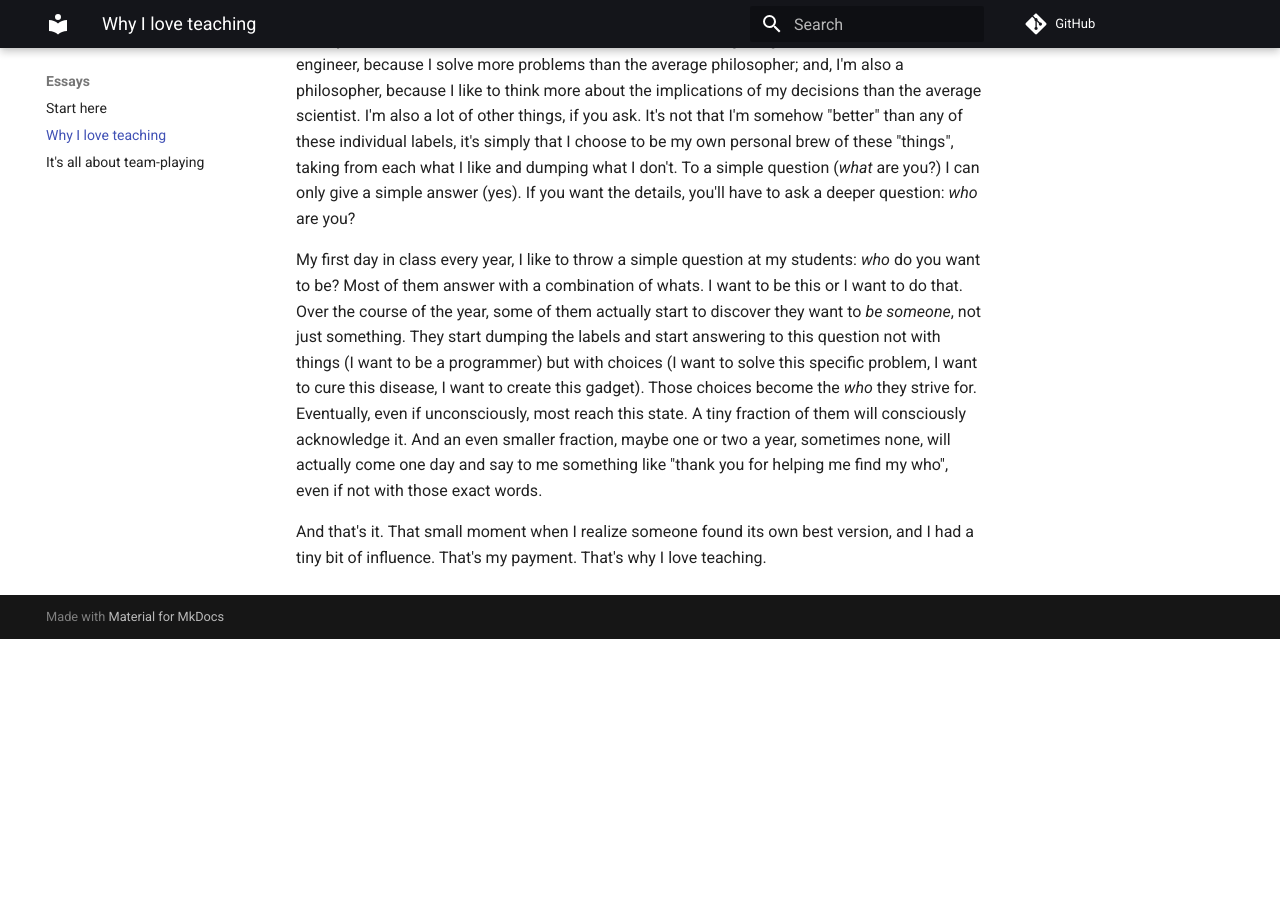
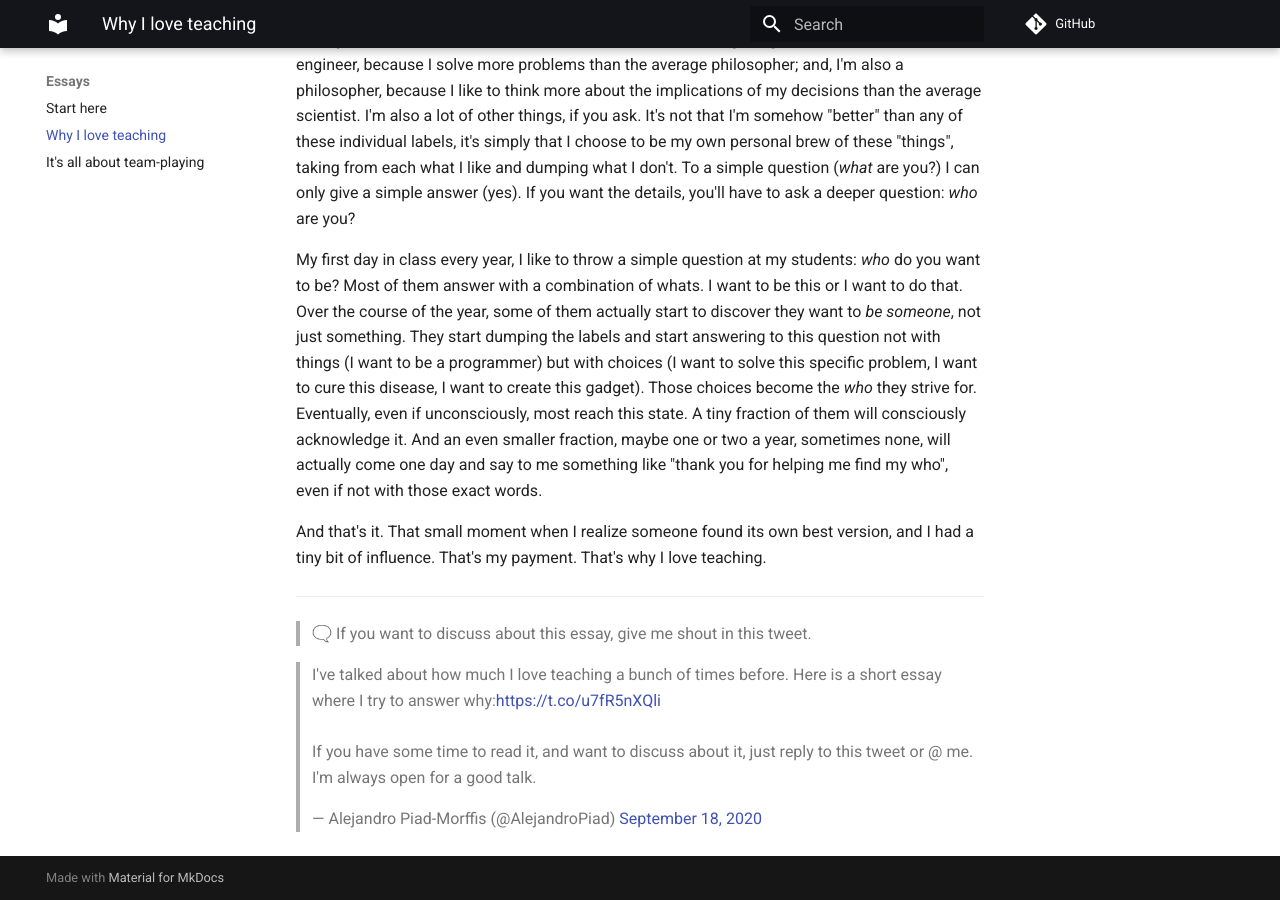
Before and after one commit to dhruvsheth-ai/apiad, an MkDocs documentation site: the page built from docs/essays/teaching.md, in a window 1280 px wide and 900 px high, scrolled down 828 px. Built offline with MkDocs 1.6.1 and Material for MkDocs 9.7.7, drawn with Linux system fonts in a browser that asks for light colours; comment, search, counter and statistics services are not loaded; before the commit the page ends 1467 px from its top, so only the background shows below that.

Commit message:
Add tweet to essay

```diff
--- a/docs/essays/teaching.md
+++ b/docs/essays/teaching.md
@@ -13,3 +13,9 @@ So when people ask me "are you an engineer, a scientist or a philosopher?" I ans
 My first day in class every year, I like to throw a simple question at my students: *who* do you want to be? Most of them answer with a combination of whats. I want to be this or I want to do that. Over the course of the year, some of them actually start to discover they want to *be someone*, not just something. They start dumping the labels and start answering to this question not with things (I want to be a programmer) but with choices (I want to solve this specific problem, I want to cure this disease, I want to create this gadget). Those choices become the *who* they strive for. Eventually, even if unconsciously, most reach this state. A tiny fraction of them will consciously acknowledge it. And an even smaller fraction, maybe one or two a year, sometimes none, will actually come one day and say to me something like "thank you for helping me find my who", even if not with those exact words.
 
 And that's it. That small moment when I realize someone found its own best version, and I had a tiny bit of influence. That's my payment. That's why I love teaching.
+
+---
+> 🗨️ If you want to discuss about this essay, give me shout in this tweet.
+
+<blockquote class="twitter-tweet" data-partner="tweetdeck"><p lang="en" dir="ltr">I&#39;ve talked about how much I love teaching a bunch of times before. Here is a short essay where I try to answer why:<a href="https://t.co/u7fR5nXQli">https://t.co/u7fR5nXQli</a><br><br>If you have some time to read it, and want to discuss about it, just reply to this tweet or @ me. I&#39;m always open for a good talk.</p>&mdash; Alejandro Piad-Morffis (@AlejandroPiad) <a href="https://twitter.com/AlejandroPiad/status/1306899204883832832?ref_src=twsrc%5Etfw">September 18, 2020</a></blockquote>
+<script async src="https://platform.twitter.com/widgets.js" charset="utf-8"></script>
```
